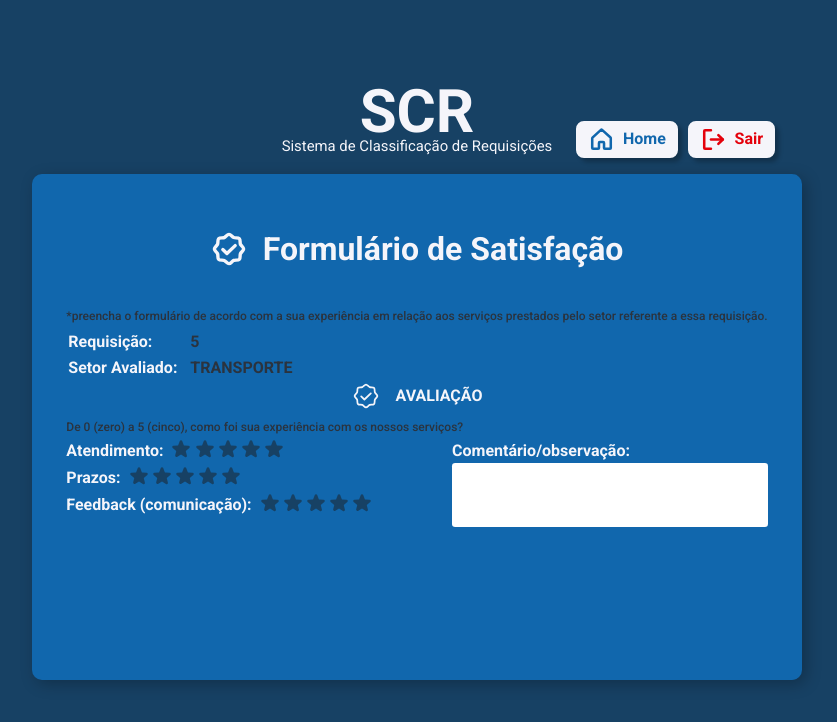
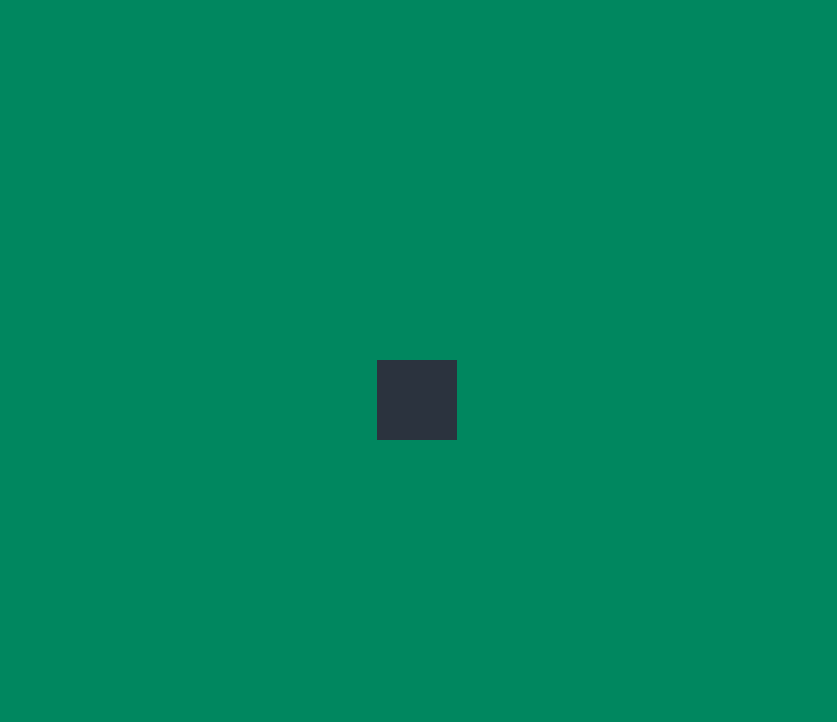
Before and after one commit to Jonatas-JS/SCR-Sistema-de-Classificacao-de-Requisicao, a React (Vite) app: page /form-page in a window 1280 px wide. Shown: the top 722 px of the page, without its empty margins (223-1060 px from the left). Built offline with nearby package versions, Linux system fonts and the light colour scheme.

Commit message:
creating concluded form

```diff
--- a/src/index.css
+++ b/src/index.css
@@ -9,6 +9,7 @@
   --red-100: #E4010B;
   --white-100: #F5F5FA;
   --yellow-100: #FED501;
+  --green-100: #00875F;
 
   margin: 0;
   padding: 0;
--- a/src/pages/form/FormPage.jsx
+++ b/src/pages/form/FormPage.jsx
@@ -1,7 +1,8 @@
 import styles from './FormPage.module.css'
 
 import { useState } from 'react';
-import { CircleWavyCheck, Star } from 'phosphor-react';
+import { ButtonAction } from '../../components/ButtonAction'
+import { CircleWavyCheck, PaperPlaneTilt,Star } from 'phosphor-react';
 import { TitleLayer } from '../../components/TitleLayer';
 import { HeaderLayer } from '../../components/HeaderLayer'
 import { Stars } from '../../components/Stars';
@@ -43,7 +44,7 @@ function FormPage() {
           <div>
             <p>De 0 (zero) a 5 (cinco), como foi sua experiência com os nossos serviços?</p>
             <div className={styles.formAvaliations}>
-              <div>
+              <div className={styles.AvaliationStars}>
                 <Stars
                 name='Atendimento:'
                 />
@@ -56,15 +57,26 @@ function FormPage() {
                 name='Feedback (comunicação):'
                 />
               </div>
+
               <div className={styles.comentario}>
                 <label>Comentário/observação:</label>
-                <textarea name="comentario" id="comentario" cols="30" rows="10" />
+                <textarea name="comentario" id="comentario"/>
               </div>
 
+            </div>
 
+            <div className={styles.ActionButton}>
+            <ButtonAction
+            icon={<PaperPlaneTilt size={20} weight='bold'/>}
+            name='Enviar'
+            />
             </div>
+
           </div>
         </div>
+      </div>
+      <div className={styles.background}>
+        <div className={styles.quadrado}></div>
       </div>
     </div>
   )
--- a/src/pages/form/FormPage.module.css
+++ b/src/pages/form/FormPage.module.css
@@ -14,7 +14,6 @@
 }
 .formHeader table td {
   text-align: left;
-  /* width: 100%; */
 }
 .formHeader table th {
   text-align: left;
@@ -41,5 +40,27 @@
   text-align: left;
 }
 .comentario textarea {
-  height: 35%;
+  height: 5.5rem;
 }
+.ActionButton {
+  display: flex;
+  justify-content: end;
+}
+.background {
+  display: flex;
+  justify-content: center;
+  align-items: center;
+  position: absolute;
+  left: 0;
+  top: 0;
+  /* z-index: 1; */
+  width: 100%;
+  height: 100%;
+  background-color: var(--green-100);
+}
+.quadrado {
+  width: 5rem;
+  height: 5rem;
+
+  background-color: var(--blue-500);
+}
```
